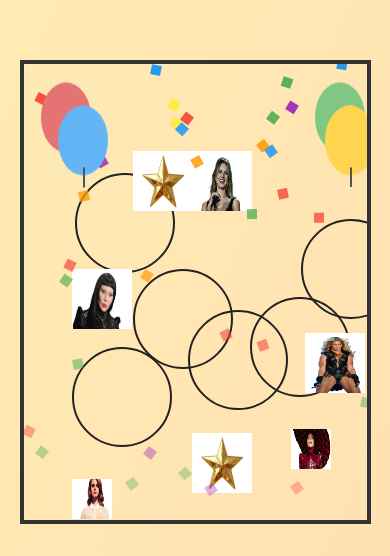
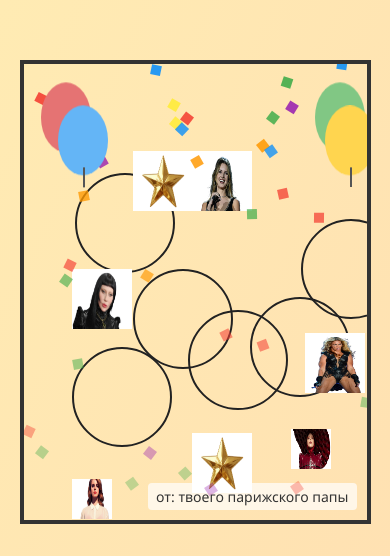
Before and after one commit to blaubird/bday-cardix, a plain HTML site: page index.html in a window 390 px wide. Shown: the part 130-686 px from the top of the page. Drawn offline with Linux system fonts and the light colour scheme.

Commit message:
Update index.html

```diff
--- a/index.html
+++ b/index.html
@@ -16,7 +16,7 @@
       display: flex;
       justify-content: center;
       align-items: center;
-      /* Фон градентный по всему экрану */
+      /* Фон градиентный по всему экрану */
       background: linear-gradient(to bottom right, #ffecb3, #ffe0b2);
       font-family: "Segoe UI", Tahoma, sans-serif;
     }
@@ -32,6 +32,19 @@
       border: 4px solid #333;
       overflow: hidden;
       background: transparent; /* через прозрачность видно фон body (градиент) */
+    }
+
+    /* -------------------- подпись в правом нижнем углу -------------------- */
+    #signature {
+      position: absolute;
+      right: 10px;
+      bottom: 10px;
+      font-size: 16px;
+      color: #333;
+      background-color: rgba(255, 255, 255, 0.7);
+      padding: 5px 10px;
+      border-radius: 4px;
+      pointer-events: none; /* по клику на подпись ничего не происходит */
     }
 
     /* -------------------- кружки (circle) -------------------- */
@@ -58,7 +71,6 @@
     /* Блок с текстом, который сначала скрыт, потом появляется рядом, потом “уезжает” */
     .circle .text {
       position: absolute;
-      white-space: nowrap;
       font-size: 18px;
       font-weight: bold;
       color: #333;
@@ -66,6 +78,10 @@
       padding: 5px 10px;
       border-radius: 4px;
       display: none;
+      /* Текст идёт колонкой внутри заданной ширины */
+      width: 120px;
+      white-space: normal;
+      word-wrap: break-word;
       /* Немного тень, чтобы на градиенте текст выделялся */
       box-shadow: 0 2px 5px rgba(0,0,0,0.2);
     }
@@ -124,7 +140,7 @@
       100% { transform: translateY(650px) rotate(360deg); opacity: 0 }
     }
 
-    /* -------------------- медиа-запросы (если хотите адаптировать под мобайл) -------------------- */
+    /* -------------------- медиа-запросы (для мобильных) -------------------- */
     @media(max-width: 800px) {
       .circle {
         width: 100px;
@@ -133,6 +149,7 @@
       }
       .circle .text {
         font-size: 16px;
+        width: 100px;
       }
       .star.large {
         width: 60px;
@@ -141,6 +158,10 @@
       .star.small {
         width: 40px;
         height: 40px;
+      }
+      #signature {
+        font-size: 14px;
+        padding: 4px 8px;
       }
     }
   </style>
@@ -157,7 +178,6 @@
          data-text-final-x="18%" data-text-final-y="27%"
          data-photo-src="images/photo1.jpg"
          data-state="0">
-      <!-- в этот div при втором клике автоматически появится <img class="photo"> -->
       <div class="text"></div>
     </div>
 
@@ -216,17 +236,17 @@
       <div class="text"></div>
     </div>
 
+    <!-- ==== Блок подписи в правом нижнем углу ==== -->
+    <div id="signature">от: твоего парижского папы</div>
+
     <!-- ==== ЗВЁЗДЫ (семь шт.) с гиперссылкой на Rick Astley :) ==== -->
-    <!-- Главное: замените star1.png, star2.png и т.д. на свои изображения звёзд -->
-    <!-- Задаём класс large или small, в зависимости от размера звезды -->
-
     <!-- Звезда 0: маленькая, внизу-слева -->
     <a href="https://www.youtube.com/watch?v=dQw4w9WgXcQ" target="_blank">
       <img src="images/star0.png" alt="Star" class="star small"
            style="left: 14%; top: 91%;" />
     </a>
 
-    <!-- Звезда 1: большая, в центре-слева (над.circle2) -->
+    <!-- Звезда 1: большая, в центре-слева (над .circle2) -->
     <a href="https://www.youtube.com/watch?v=dQw4w9WgXcQ" target="_blank">
       <img src="images/star1.png" alt="Star" class="star large"
            style="left: 14%; top: 45%;" />
@@ -269,7 +289,6 @@
     <div class="balloon" style="background: #ffd54f; left: 88%; top: 10%;"></div>
 
     <!-- ==== КОНФЕТТИ (несколько маленьких квадратиков/точек) ==== -->
-    <!-- Мы добавим их динамически JS-ом, но здесь просто пример, как они выглядят: -->
     <!-- JS создаёт 50 разноцветных «битиков» и анимирует их падение -->
   </div>
 
```
